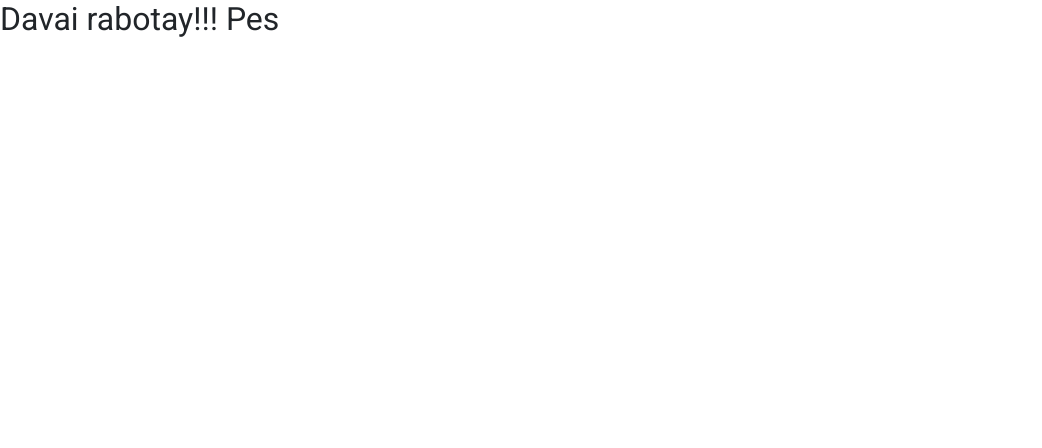
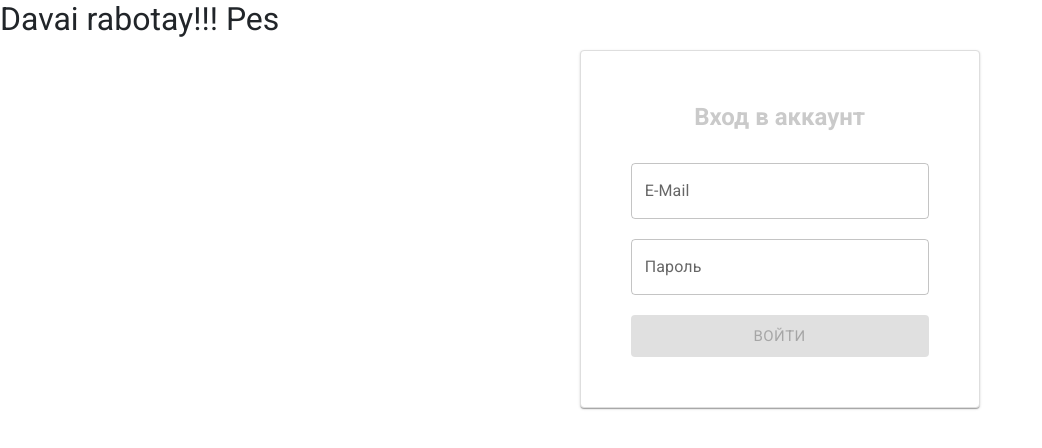
Before and after one commit to Mikhail-Pautov/zapiski-frontend, a React (Create React App) app: page / in a window 1280 px wide. Shown: the top 448 px of the page, without its empty margins (0-1042 px from the left). Built offline with nearby package versions, Linux system fonts and the light colour scheme; no server answers.

Commit message:
Update App.js

```diff
--- a/src/components/app/App.js
+++ b/src/components/app/App.js
@@ -26,7 +26,7 @@ const App = () => {
         <main className="app">
            <h2>Davai rabotay!!! Pes</h2>
              <Routes>
-                {/* <Route path="/" element={<Login/>}/> */}
+                 <Route path="/" element={<Login/>}/>
                 {/* <Route path="notes" element={<NotesList/>}/> */}
                 {/* <Route path="/trash" element={<Trash/>}/> */}
                 {/* <Route path="*" element={<Login/>} />    */}
```
